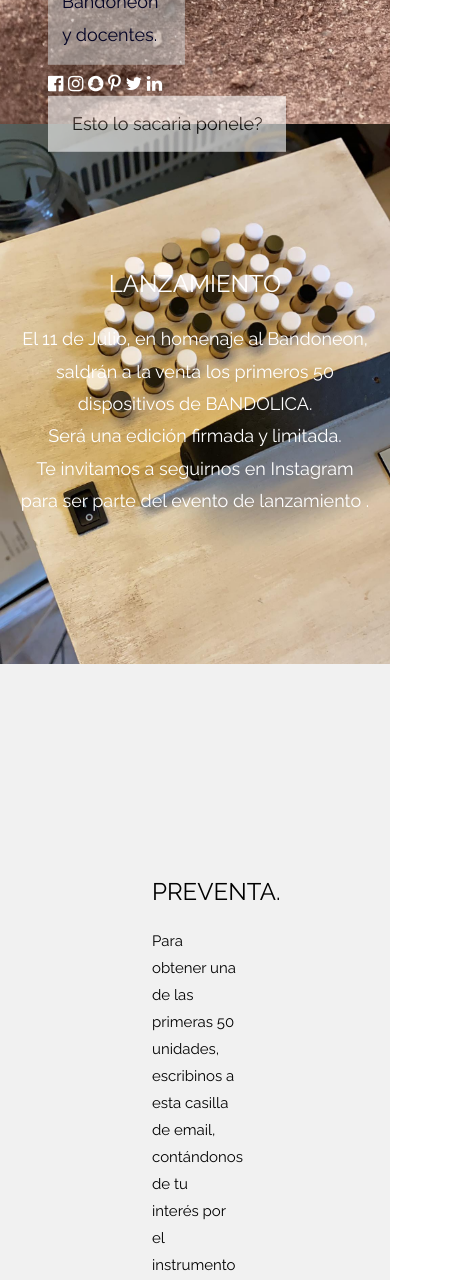
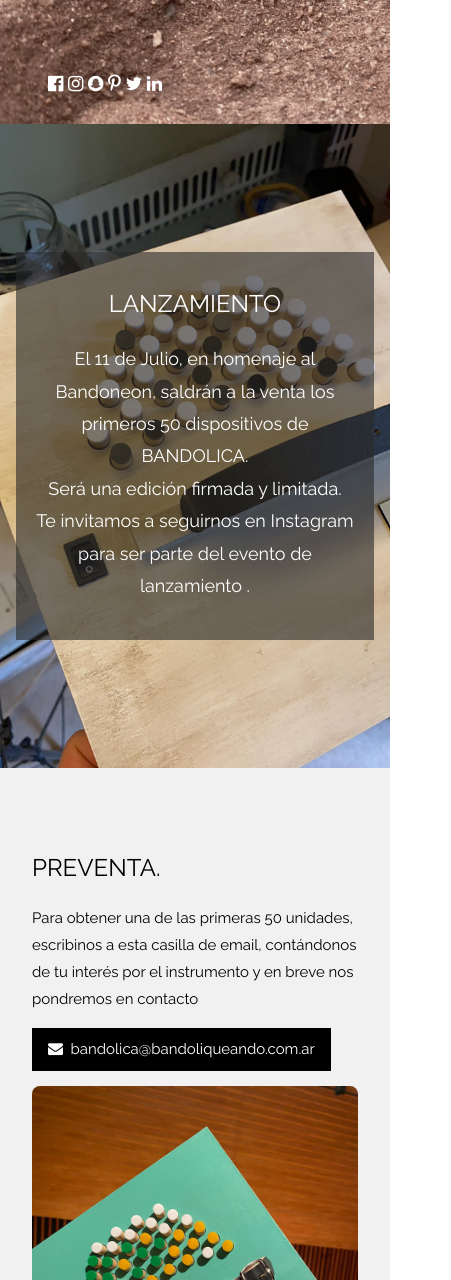
Before and after one commit to zarlanga/bandoneon, a plain HTML site: page templates/maqueta.html in a window 390 px wide. Shown: the part 720-2000 px from the top of the page, 451 px wide, since content can reach past the window. Drawn offline with nearby package versions, Linux system fonts and the light colour scheme.

Commit message:
corregido responsive

```diff
--- a/templates/maqueta.html
+++ b/templates/maqueta.html
@@ -46,7 +46,7 @@
         background-position: center center;
 }
 
-#bv .w3-card div {
+#bv .w3-card div , #bvcont{
 	background-color: rgba(40,40,40,0.8);
 }
 /*
@@ -54,11 +54,31 @@
 	background-color: rgba(200,200,200,0.3);
 }*/
 
+#lanzamiento{
+text-align:center;
+}
+#lanzcont {
+padding:20px;
+display:inline-block;
+background-color: rgba(40 ,40,40,0.6);
+margin:auto;
+}
+
+
 header span {
 	background-color: rgba(200,200,200,0.55);
 	display:inline-block;
+
+	padding:14px;
+}
+
+@media screen and (min-width: 700px) {
+	header span{
 		max-width: 35vw;
-	padding:14px;
+	}
+	#preventacont{
+		style="padding:128px"
+	}
 }
 </style>
 <body>
@@ -116,10 +136,12 @@
 
 <!-- About Section -->
 <div class="w3-container" style="padding:128px 16px" id="lanzamiento">
+	<div id="lanzcont">
 	  <h3 class="w3-center">LANZAMIENTO</h3>
 	  <p class="w3-center w3-large">El 11 de Julio, en homenaje al Bandoneon, saldrán a la venta los primeros 50 dispositivos de BANDOLICA. <br>
 	Será una edición firmada y limitada. <br>
 	Te invitamos a seguirnos en Instagram para ser parte del evento de lanzamiento . </p>
+	</div>
   <!--<div class="w3-row-padding w3-center" style="margin-top:64px">
     <div class="w3-quarter">
       <i class="fa fa-desktop w3-margin-bottom w3-jumbo w3-center"></i>
@@ -147,7 +169,7 @@
 <!-- Promo Section - "We know design" -->
 <div class="w3-container w3-light-grey" style="padding:68px 16px" id="preventa">
   <div class="w3-row-padding">
-    <div class="w3-col m8" style="padding:128px">
+    <div class="w3-col m8" id="preventacont">
       <h3>PREVENTA.</h3>
       <p>Para obtener una de las primeras 50 unidades, escribinos a esta casilla de email, contándonos de tu interés por el instrumento y en breve nos pondremos en contacto </p>
       <p><a href="#work" class="w3-button w3-black"><i class="fa fa-envelope"> </i> bandolica@bandoliqueando.com.ar</a></p>
@@ -160,8 +182,10 @@
 
 <!-- Team Section -->
 <div class="w3-container" style="padding:128px 16px" id="bv">
+  <div id="bvcont">
     <h3 class="w3-center">BANDOLICA VIRTUAL</h3>
     <p class="w3-center w3-large">Si queres tener una experiencia virtual de la BANDOLICA , podes entrar a nuestro sitio EMULATOR y tocar desde el teclado de tu computadora .</p>
+  </div>
   <div class="w3-row-padding w3-grayscale" style="margin-top:64px">
 	<div class="w3-col l4 m6 w3-margin-bottom">
 	  <div class="w3-card">
```
Lines whose indentation alone changed are shown as unchanged.
